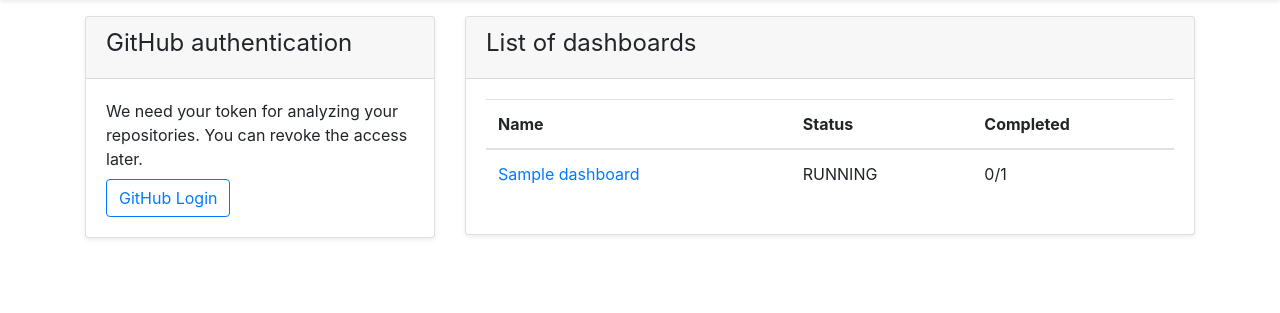
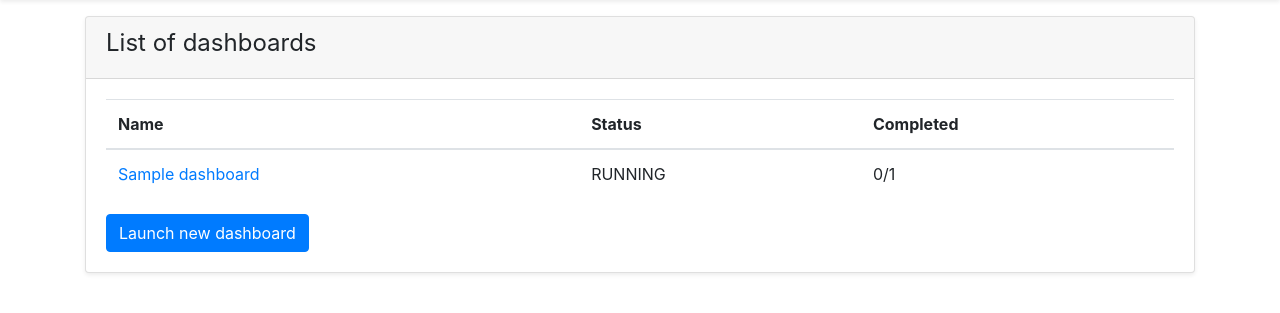
Before and after one commit to jjmerchante2/MyProject, a Django app: page / in a window 1280 px wide. Shown: the part 56-369 px from the top of the page. Run offline with Django 3.2, Linux system fonts and the light colour scheme; tables that the repository leaves empty hold one stand-in row (values such as "Sample post"); some libraries are stand-ins or nearby versions.

Commit message:
Modify the templates

```diff
--- a/Cauldron2/CauldronApp/templates/dashboard.html
+++ b/Cauldron2/CauldronApp/templates/dashboard.html
@@ -32,7 +32,7 @@
     <span hidden="" id="initial-status">{{ dashboard_status }}</span>
     <!-- Upper part -->
     <div class="d-flex align-items-center">
-      <h1 class="mr-auto">Dashboard for <strong>{{dashboard.name}}</strong></h1>
+      <h1 class="mr-auto">Control Panel for <strong>{{dashboard.name}}</strong></h1>
       {% if dashboard_status == 'PENDING'%}
       <button class="btn btn-secondary" type="button" disabled>
         <span class="spinner-border spinner-border-sm" role="status" aria-hidden="true"></span>
--- a/Cauldron2/CauldronApp/templates/index.html
+++ b/Cauldron2/CauldronApp/templates/index.html
@@ -1,6 +1,6 @@
 {% extends "base.html" %}
 
-{% block navbar%}
+{% block navbar %}
     <nav class="navbar navbar-dark bg-dark shadow-sm mb-3">
       <a class="navbar-brand" href="/">
         Cauldron v2
@@ -21,10 +21,22 @@
 {% endblock %}
 
 {% block content %}
+
+    <div class="modal fade" id="modalNewDashboard" tabindex="-1" role="dialog" aria-labelledby="modalNewDashboardTitle" aria-hidden="true">
+      <div class="modal-dialog modal-dialog-centered modal-xl" role="document">
+        <div class="modal-content">
+          <div class="modal-header">
+            <h5 class="modal-title" id="modalNewDashboardTitle">Generate a new Dashboard</h5>
+            <button type="button" class="close" data-dismiss="modal" aria-label="Close">
+              <span aria-hidden="true">&times;</span>
+            </button>
+          </div>
+          <div class="modal-body">
+
             <div class="container">
               <div class="row">
-        <div class="col-md-4">
                 {% if not auth_user %}
+                <div class="col-md-12">
                   <div class="card shadow-sm mb-3">
                     <div class="card-header">
                       <h4 class="font-weight-normal">GitHub authentication</h4>
@@ -39,7 +51,9 @@
                       </form>
                     </div>
                   </div>
+                </div>
                 {% else %}
+                <div class="col-md-6">
                   <div class="card shadow-sm mb-3">
                     <div class="card-header">
                       <h4 class="font-weight-normal">Dashboard for a repository</h4>
@@ -55,7 +69,8 @@
                       </form>
                     </div>
                   </div>
-
+                </div>
+                <div class="col-md-6">
                   <div class="card shadow-sm mb-3">
                     <div class="card-header">
                       <h4 class="font-weight-normal">Dashboard for a user or organization</h4>
@@ -71,9 +86,19 @@
                       </form>
                     </div>
                   </div>
+                </div>
                 {% endif %}
               </div>
-        <div class="col-md-8">
+            </div>
+
+          </div>
+        </div>
+      </div>
+    </div>
+
+    <div class="container">
+      <div class="row">
+        <div class="col-md-12">
           <div class="card shadow-sm mb-3">
             <div class="card-header">
               <h4 class="font-weight-normal">List of dashboards</h4>
@@ -99,10 +124,10 @@
                   {% endfor %}
                 </tbody>
               </table>
+              <button type="button" class="btn btn-primary" data-toggle="modal" data-target="#modalNewDashboard">
+                Launch new dashboard
+              </button>
             </div>
-
-
-
           </div>
         </div>
       </div>
```
Lines whose indentation alone changed are shown as unchanged.
